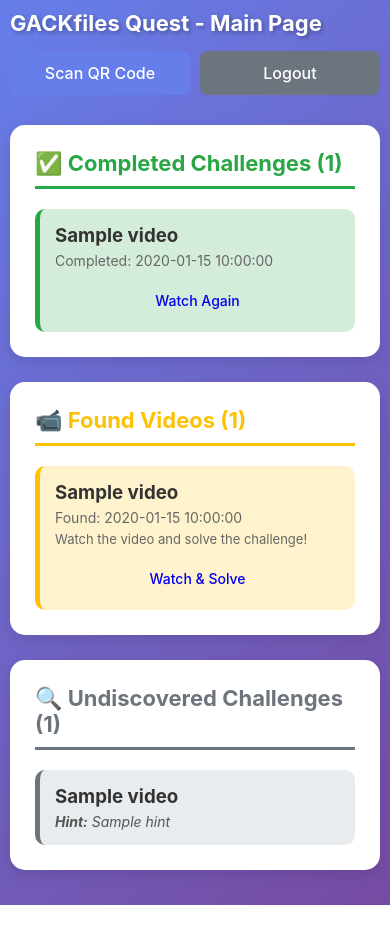
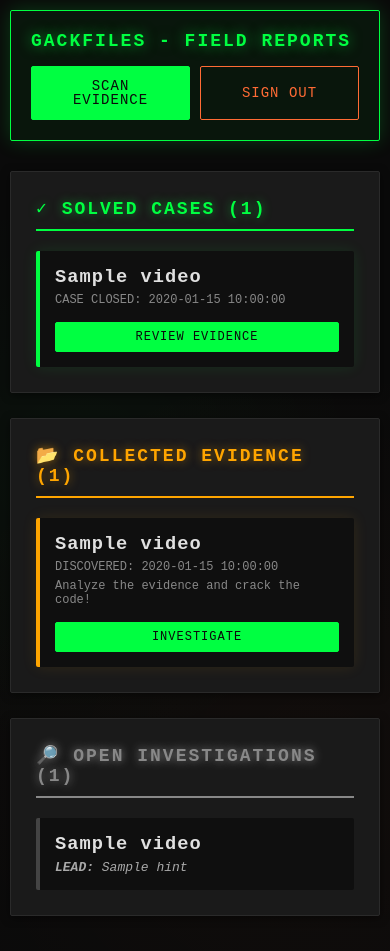
Before and after one commit to drohack/GACKfilesQuest, a Flask app: template app/templates/status.html in a window 390 px wide. Before the commit the page ends 905 px from the top, so only its background shows below. Run offline with Flask 3, Linux system fonts and the light colour scheme; the template is opened without the code that fills it: most values are stand-ins (such as "Sample title", 1, 10 or a date in 2020).

Commit message:
Implement X-Files cryptid hunter theme
Transform the entire application into a dark, mysterious X-Files inspired experience for cryptid/alien hunting agents.

Visual Design Changes:
- Complete dark theme with black background (#0a0a0a)
- Matrix/X-Files green (#00ff41) as primary color with glow effects
- Orange accent color (#ff6b35) for secondary actions
- Courier New monospace font for government document aesthetic
- Glowing text effects and pulsing animations
- "CLASSIFIED" watermarks on cards
- Sharp, angular design (minimal border radius)
- Green-bordered sections with subtle glow effects

Terminology Updates (Cryptid Hunter Language):
- "Video Quest" → "GACKfiles"
- "Status/Main Page" → "Field Reports"
- "Scan QR Code" → "Scan Evidence" / "Evidence Scanner"
- "Challenges" → "Cases" / "Evidence"
- "Completed Challenges" → "SOLVED CASES"
- "Found Videos" → "COLLECTED EVIDENCE"
- "Undiscovered" → "OPEN INVESTIGATIONS"
- "Secret Keyword" → "Solution Code"
- "Login" → "Agent Access Portal"
- "Username/Password" → "Agent ID/Access Code"
- "Hint" → "LEAD"

UI Text Updates:
- Login page: Added "The Truth Is Out There" tagline
- Status categories: "CASE CLOSED", "DISCOVERED", timestamps in caps
- Button labels: "Review Evidence", "Investigate", "Access Files"
- Video page: "Case Analysis", "CASE STATUS: CLOSED"
- Success messages: "✓ CASE SOLVED", "Case solved!"
- Error messages: "✗ Invalid code. Reanalyze the evidence!"

Technical Improvements:
- Fixed button vertical alignment with flexbox (inline-flex + align-items)
- Added line-height: 1 for consistent button text spacing
- Fixed button color visibility (added btn-primary to small buttons)
- Maintained mobile responsiveness
- Touch-friendly button sizes preserved

All pages now reflect the paranormal investigation theme with consistent dark aesthetics and cryptid hunting terminology throughout the application.

🤖 Generated with [Claude Code](https://claude.com/claude-code)

Co-Authored-By: Claude <noreply@anthropic.com>

```diff
--- a/app/static/styles.css
+++ b/app/static/styles.css
@@ -6,15 +8,18 @@
 }
 
 body {
-    font-family: -apple-system, BlinkMacSystemFont, 'Segoe UI', Roboto, 'Helvetica Neue', Arial, sans-serif;
-    background: linear-gradient(135deg, #667eea 0%, #764ba2 100%);
+    font-family: 'Courier New', Courier, monospace;
+    background: #0a0a0a;
+    background-image:
+        radial-gradient(circle at 20% 50%, rgba(0, 255, 65, 0.03) 0%, transparent 50%),
+        radial-gradient(circle at 80% 80%, rgba(255, 107, 53, 0.03) 0%, transparent 50%);
     min-height: 100vh;
     padding: 20px;
-    color: #333;
+    color: #e0e0e0;
 }
 
 .container {
-    max-width: 800px;
+    max-width: 900px;
     margin: 0 auto;
 }
 
@@ -26,12 +31,20 @@ body {
     margin-bottom: 30px;
     flex-wrap: wrap;
     gap: 15px;
+    padding: 20px;
+    background: rgba(0, 255, 65, 0.05);
+    border: 1px solid #00ff41;
+    border-radius: 2px;
+    box-shadow: 0 0 20px rgba(0, 255, 65, 0.2);
 }
 
 .header h1 {
-    color: white;
-    font-size: 28px;
-    text-shadow: 2px 2px 4px rgba(0, 0, 0, 0.3);
+    color: #00ff41;
+    font-size: 24px;
+    text-shadow: 0 0 10px rgba(0, 255, 65, 0.5);
+    text-transform: uppercase;
+    letter-spacing: 2px;
+    font-weight: bold;
 }
 
 .header-actions {
@@ -71,61 +108,90 @@ body {
     display: block;
     margin-bottom: 8px;
     font-weight: 500;
-    color: #555;
+    color: #00ff41;
+    text-transform: uppercase;
+    font-size: 12px;
+    letter-spacing: 1px;
 }
 
 .form-group input {
     width: 100%;
     padding: 12px 15px;
-    border: 2px solid #e0e0e0;
-    border-radius: 8px;
+    border: 1px solid #2a2a2a;
+    background: #0f0f0f;
+    color: #e0e0e0;
+    border-radius: 2px;
     font-size: 16px;
-    transition: border-color 0.3s;
+    font-family: 'Courier New', Courier, monospace;
+    transition: all 0.3s;
 }
 
 .form-group input:focus {
     outline: none;
-    border-color: #667eea;
+    border-color: #00ff41;
+    box-shadow: 0 0 10px rgba(0, 255, 65, 0.3);
+}
+
+.form-group input:disabled {
+    opacity: 0.5;
+    cursor: not-allowed;
 }
 
 /* Buttons */
 .btn {
     padding: 12px 24px;
-    border: none;
-    border-radius: 8px;
-    font-size: 16px;
+    border: 1px solid;
+    border-radius: 2px;
+    font-size: 14px;
     font-weight: 500;
     cursor: pointer;
     text-decoration: none;
-    display: inline-block;
+    display: inline-flex;
+    align-items: center;
+    justify-content: center;
     transition: all 0.3s;
     text-align: center;
+    font-family: 'Courier New', Courier, monospace;
+    text-transform: uppercase;
+    letter-spacing: 1px;
+    line-height: 1;
 }
 
 .btn-primary {
-    background: #667eea;
-    color: white;
+    background: #00ff41;
+    color: #0a0a0a;
+    border-color: #00ff41;
 }
 
 .btn-primary:hover {
-    background: #5568d3;
-    transform: translateY(-2px);
-    box-shadow: 0 5px 15px rgba(102, 126, 234, 0.4);
+    background: #00cc34;
+    box-shadow: 0 0 15px rgba(0, 255, 65, 0.5);
+    transform: translateY(-1px);
+}
+
+.btn-primary:disabled {
+    background: #2a4a2a;
+    border-color: #2a4a2a;
+    color: #666;
+    cursor: not-allowed;
+    box-shadow: none;
 }
 
 .btn-secondary {
-    background: #6c757d;
-    color: white;
+    background: transparent;
+    color: #ff6b35;
+    border-color: #ff6b35;
 }
 
 .btn-secondary:hover {
-    background: #5a6268;
-    transform: translateY(-2px);
+    background: rgba(255, 107, 53, 0.1);
+    box-shadow: 0 0 15px rgba(255, 107, 53, 0.3);
+    transform: translateY(-1px);
 }
 
 .btn-small {
     padding: 8px 16px;
-    font-size: 14px;
+    font-size: 12px;
 }
 
 button[type="submit"] {
@@ -134,69 +200,79 @@ button[type="submit"] {
 
 /* Messages */
 .error-message {
-    background: #fee;
-    color: #c33;
+    background: rgba(255, 0, 0, 0.1);
+    color: #ff6b6b;
     padding: 12px 15px;
-    border-radius: 8px;
+    border-radius: 2px;
     margin-bottom: 20px;
-    border-left: 4px solid #c33;
+    border-left: 4px solid #ff0000;
+    font-size: 14px;
 }
 
 .success-message {
-    background: #efe;
-    color: #3c3;
+    background: rgba(0, 255, 65, 0.1);
+    color: #00ff41;
     padding: 12px 15px;
-    border-radius: 8px;
+    border-radius: 2px;
     margin-bottom: 20px;
-    border-left: 4px solid #3c3;
+    border-left: 4px solid #00ff41;
+    font-size: 14px;
 }
 
 .message {
     padding: 12px 15px;
-    border-radius: 8px;
+    border-radius: 2px;
     margin-top: 15px;
     border-left: 4px solid;
+    font-size: 14px;
 }
 
 .success-banner {
-    background: #d4edda;
-    color: #155724;
+    background: rgba(0, 255, 65, 0.1);
+    color: #00ff41;
     padding: 15px;
-    border-radius: 8px;
+    border-radius: 2px;
     margin-bottom: 20px;
     text-align: center;
-    border: 1px solid #c3e6cb;
+    border: 1px solid #00ff41;
+    box-shadow: 0 0 20px rgba(0, 255, 65, 0.2);
 }
 
 /* Status sections */
 .status-section {
-    background: white;
-    border-radius: 15px;
+    background: #1a1a1a;
+    border: 1px solid #2a2a2a;
+    border-radius: 2px;
     padding: 25px;
     margin-bottom: 25px;
-    box-shadow: 0 5px 15px rgba(0, 0, 0, 0.1);
+    box-shadow: 0 2px 8px rgba(0, 0, 0, 0.5);
 }
 
 .section-title {
-    font-size: 22px;
+    font-size: 18px;
     margin-bottom: 20px;
     padding-bottom: 10px;
-    border-bottom: 3px solid;
+    border-bottom: 2px solid;
+    text-transform: uppercase;
+    letter-spacing: 2px;
+    text-shadow: 0 0 10px;
 }
 
 .section-title.unlocked {
-    color: #28a745;
-    border-bottom-color: #28a745;
+    color: #00ff41;
+    border-bottom-color: #00ff41;
+    text-shadow: 0 0 10px rgba(0, 255, 65, 0.5);
 }
 
 .section-title.found {
-    color: #ffc107;
-    border-bottom-color: #ffc107;
+    color: #ffa500;
+    border-bottom-color: #ffa500;
+    text-shadow: 0 0 10px rgba(255, 165, 0, 0.5);
 }
 
 .section-title.missing {
-    color: #6c757d;
-    border-bottom-color: #6c757d;
+    color: #888;
+    border-bottom-color: #888;
 }
 
 /* Video list */
@@ -211,24 +287,30 @@ button[type="submit"] {
     justify-content: space-between;
     align-items: center;
     padding: 15px;
-    border-radius: 10px;
-    border-left: 5px solid;
+    border-radius: 2px;
+    border-left: 4px solid;
     gap: 15px;
+    background: #0f0f0f;
+    transition: all 0.3s;
+}
+
+.video-card:hover {
+    background: #1f1f1f;
+    transform: translateX(5px);
 }
 
 .video-card.unlocked {
-    background: #d4edda;
-    border-left-color: #28a745;
+    border-left-color: #00ff41;
+    box-shadow: 0 0 15px rgba(0, 255, 65, 0.1);
 }
 
 .video-card.found {
-    background: #fff3cd;
-    border-left-color: #ffc107;
+    border-left-color: #ffa500;
+    box-shadow: 0 0 15px rgba(255, 165, 0, 0.1);
 }
 
 .video-card.missing {
-    background: #e9ecef;
-    border-left-color: #6c757d;
+    border-left-color: #444;
 }
 
 .video-info {
@@ -237,25 +319,27 @@ button[type="submit"] {
 
 .video-info h3 {
     margin-bottom: 5px;
-    color: #333;
+    color: #e0e0e0;
+    letter-spacing: 1px;
 }
 
 .timestamp {
-    font-size: 14px;
-    color: #666;
+    font-size: 12px;
+    color: #888;
     margin-top: 5px;
+    font-family: 'Courier New', Courier, monospace;
 }
 
 .hint {
-    font-size: 14px;
-    color: #555;
+    font-size: 13px;
+    color: #aaa;
     margin-top: 5px;
     font-style: italic;
 }
 
 .hint-text {
-    font-size: 13px;
-    color: #666;
+    font-size: 12px;
+    color: #888;
     margin-top: 5px;
 }
 
@@ -336,7 +441,7 @@ button[type="submit"] {
     }
 
     .header h1 {
-        font-size: 22px;
+        font-size: 18px;
     }
 
     .card {
@@ -378,3 +483,13 @@ button[type="submit"] {
         font-size: 17px;
     }
 }
+
+/* Special effects */
+@keyframes glow {
+    0%, 100% { text-shadow: 0 0 10px rgba(0, 255, 65, 0.5); }
+    50% { text-shadow: 0 0 20px rgba(0, 255, 65, 0.8); }
+}
+
+.header h1 {
+    animation: glow 3s ease-in-out infinite;
+}
--- a/app/templates/qrscan.html
+++ b/app/templates/qrscan.html
@@ -10,12 +10,12 @@
 <body>
     <div class="container">
         <div class="header">
-            <h1>Scan QR Code</h1>
-            <a href="{{ url_for('status') }}" class="btn btn-secondary">Back to Main Page</a>
+            <h1>Evidence Scanner</h1>
+            <a href="{{ url_for('status') }}" class="btn btn-secondary">Back to Field Reports</a>
         </div>
 
         <div class="card">
-            <p class="instruction">Point your camera at a QR code to scan it</p>
+            <p class="instruction">SCAN FOR EVIDENCE MARKERS</p>
 
             <div id="qr-reader" style="width: 100%; max-width: 500px; margin: 0 auto;"></div>
 
--- a/app/templates/status.html
+++ b/app/templates/status.html
@@ -9,67 +9,67 @@
 <body>
     <div class="container">
         <div class="header">
-            <h1>GACKfiles Quest - Main Page</h1>
+            <h1>GACKfiles - Field Reports</h1>
             <div class="header-actions">
-                <a href="{{ url_for('qrscan') }}" class="btn btn-primary">Scan QR Code</a>
-                <a href="{{ url_for('logout') }}" class="btn btn-secondary">Logout</a>
+                <a href="{{ url_for('qrscan') }}" class="btn btn-primary">Scan Evidence</a>
+                <a href="{{ url_for('logout') }}" class="btn btn-secondary">Sign Out</a>
             </div>
         </div>
 
         <div class="status-section">
-            <h2 class="section-title unlocked">✅ Completed Challenges ({{ unlocked_videos|length }})</h2>
+            <h2 class="section-title unlocked">✓ SOLVED CASES ({{ unlocked_videos|length }})</h2>
             {% if unlocked_videos %}
             <div class="video-list">
                 {% for video in unlocked_videos %}
                 <div class="video-card unlocked">
                     <div class="video-info">
                         <h3>{{ video.title }}</h3>
-                        <p class="timestamp">Completed: {{ video.unlocked_at }}</p>
+                        <p class="timestamp">CASE CLOSED: {{ video.unlocked_at }}</p>
                     </div>
-                    <a href="{{ url_for('video', id=video.id) }}" class="btn btn-small">Watch Again</a>
+                    <a href="{{ url_for('video', id=video.id) }}" class="btn btn-primary btn-small">Review Evidence</a>
                 </div>
                 {% endfor %}
             </div>
             {% else %}
-            <p class="empty-message">No challenges completed yet. Find videos and solve them to see them here!</p>
+            <p class="empty-message">No cases solved yet. Collect evidence and crack the codes to solve them!</p>
             {% endif %}
         </div>
 
         <div class="status-section">
-            <h2 class="section-title found">📹 Found Videos ({{ found_videos|length }})</h2>
+            <h2 class="section-title found">📂 COLLECTED EVIDENCE ({{ found_videos|length }})</h2>
             {% if found_videos %}
             <div class="video-list">
                 {% for video in found_videos %}
                 <div class="video-card found">
                     <div class="video-info">
                         <h3>{{ video.title }}</h3>
-                        <p class="timestamp">Found: {{ video.found_at }}</p>
-                        <p class="hint-text">Watch the video and solve the challenge!</p>
+                        <p class="timestamp">DISCOVERED: {{ video.found_at }}</p>
+                        <p class="hint-text">Analyze the evidence and crack the code!</p>
                     </div>
-                    <a href="{{ url_for('video', id=video.id) }}" class="btn btn-small">Watch & Solve</a>
+                    <a href="{{ url_for('video', id=video.id) }}" class="btn btn-primary btn-small">Investigate</a>
                 </div>
                 {% endfor %}
             </div>
             {% else %}
-            <p class="empty-message">No videos found yet. Scan QR codes to discover them!</p>
+            <p class="empty-message">No evidence collected yet. Scan for clues to discover them!</p>
             {% endif %}
         </div>
 
         <div class="status-section">
-            <h2 class="section-title missing">🔍 Undiscovered Challenges ({{ missing_videos|length }})</h2>
+            <h2 class="section-title missing">🔎 OPEN INVESTIGATIONS ({{ missing_videos|length }})</h2>
             {% if missing_videos %}
             <div class="video-list">
                 {% for video in missing_videos %}
                 <div class="video-card missing">
                     <div class="video-info">
                         <h3>{{ video.title }}</h3>
-                        <p class="hint"><strong>Hint:</strong> {{ video.hint }}</p>
+                        <p class="hint"><strong>LEAD:</strong> {{ video.hint }}</p>
                     </div>
                 </div>
                 {% endfor %}
             </div>
             {% else %}
-            <p class="empty-message">🎉 You've found all challenges! Now complete them!</p>
+            <p class="empty-message">All evidence discovered. Time to solve the cases, agent!</p>
             {% endif %}
         </div>
     </div>
```
Also changed, not shown: other parts of app/static/styles.css (+71 -24 lines), app/templates/login.html (+8 -7 lines), app/templates/video.html (+12 -12 lines), .claude/settings.local.json.
